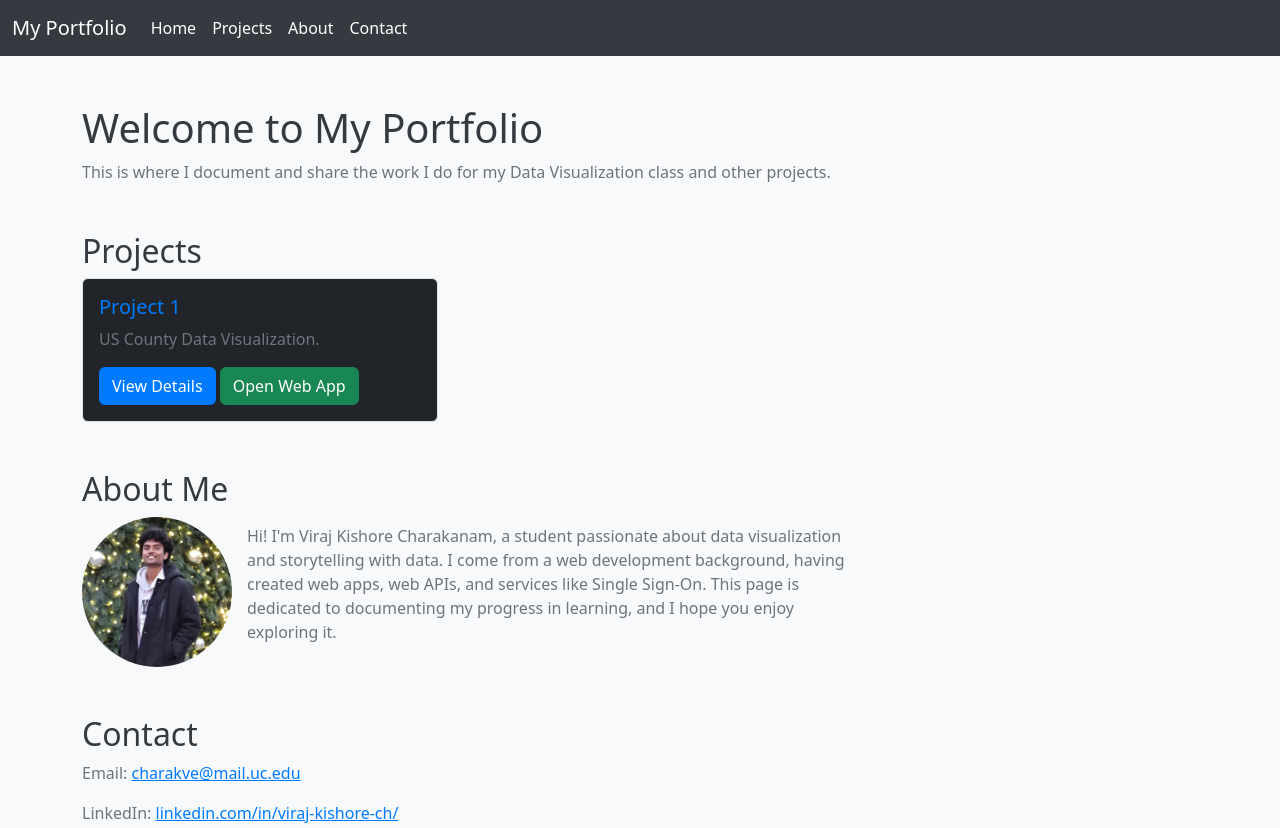
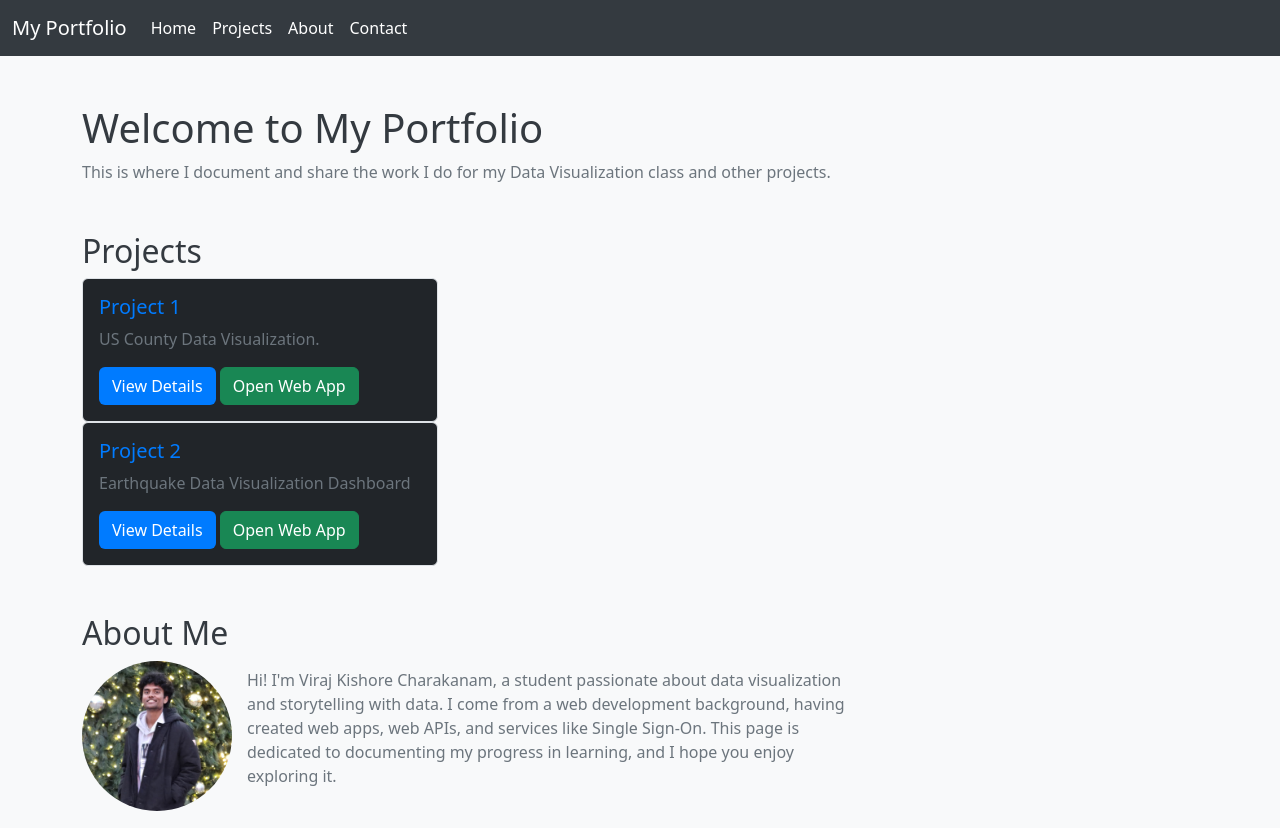
Before and after one commit to charakve/Data-Vis-Portfolio, a plain HTML site: page index.html in a window 1280 px wide. Shown: the top 828 px of the page. Drawn offline with nearby package versions, Linux system fonts and the light colour scheme.

Commit message:
Update index.html

```diff
--- a/index.html
+++ b/index.html
@@ -53,7 +53,21 @@
                     </div>
                 </div>
             </div>
+            <div class="row">
+                <div class="col-md-4">
+                    <div class="card bg-dark text-light">
+                        <div class="card-body">
+                            <h5 class="card-title">Project 2</h5>
+                            <p class="card-text">Earthquake Data Visualization Dashboard</p>
+                            <a href="https://github.com/HethuSriN/Visual-Interfaces-Project-2" class="btn btn-custom">View Details</a>
+                            <a href="https://visual-interfaces-project-2.vercel.app/" class="btn btn-success" target="_blank">Open Web App</a>
+                        </div>
+                    </div>
+                </div>
+            </div>
         </section>
+
+
 
 
         <section id="about" class="mb-5">
```
